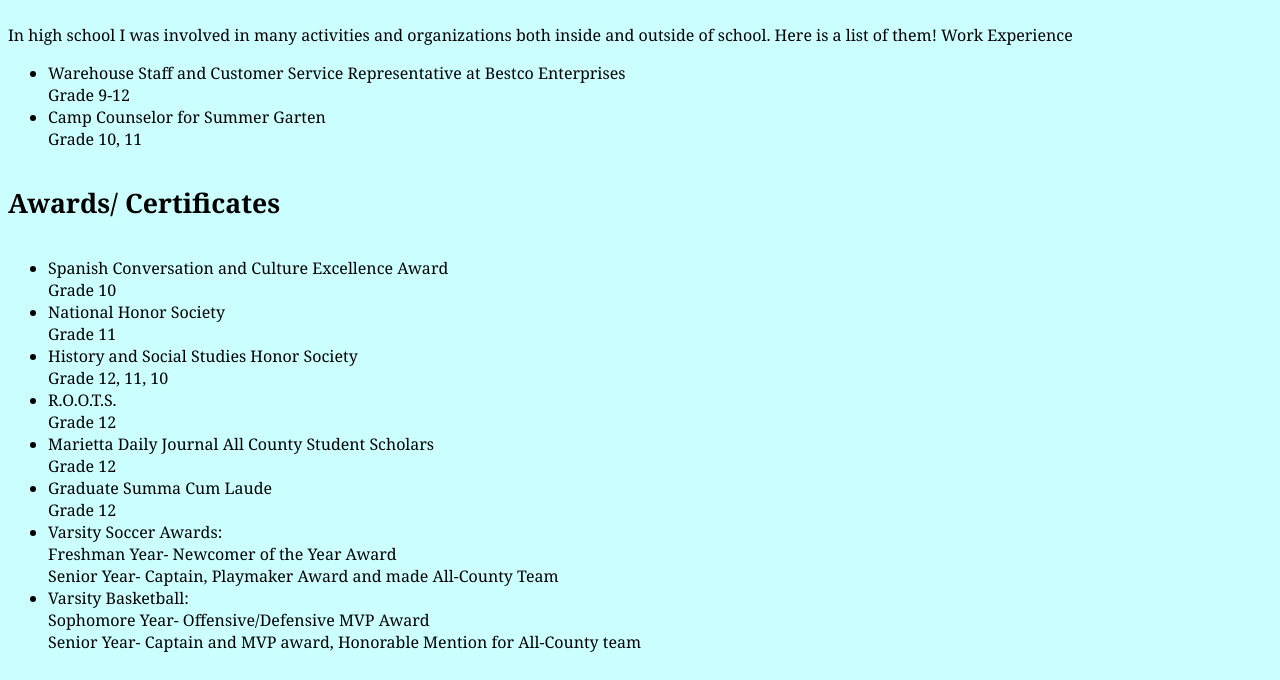
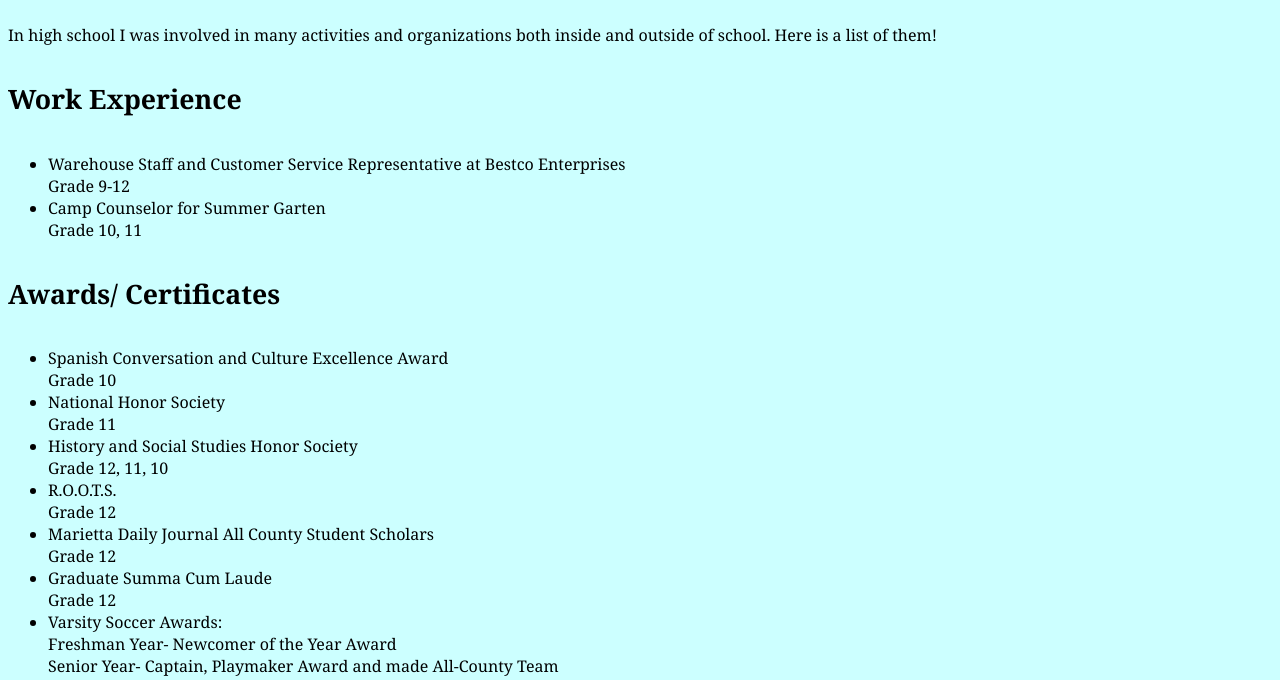
Before and after one commit to gem21523/gem21523.github.io, a plain HTML site: page WEBPAGE PROJECT/High School.html in a window 1280 px wide. Shown: the part 85-765 px from the top of the page. Drawn offline with Linux system fonts and the light colour scheme.

Commit message:
Update High School.html

```diff
--- a/WEBPAGE PROJECT/High School.html
+++ b/WEBPAGE PROJECT/High School.html
@@ -14,7 +14,7 @@ h4 {font-size:20pt}
 </head>
 <body>
 <p> In high school I was involved in many activities and organizations both inside and outside of school. Here is a list of them!
-<h14> Work Experience</h4>
+<h4> Work Experience</h4>
 <ul>
 <li>Warehouse Staff and Customer Service Representative at Bestco Enterprises<br>
 Grade 9-12</li>
```
